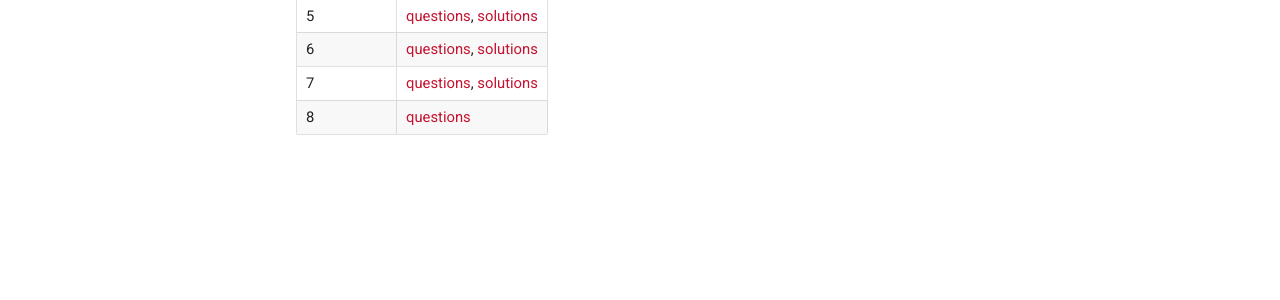
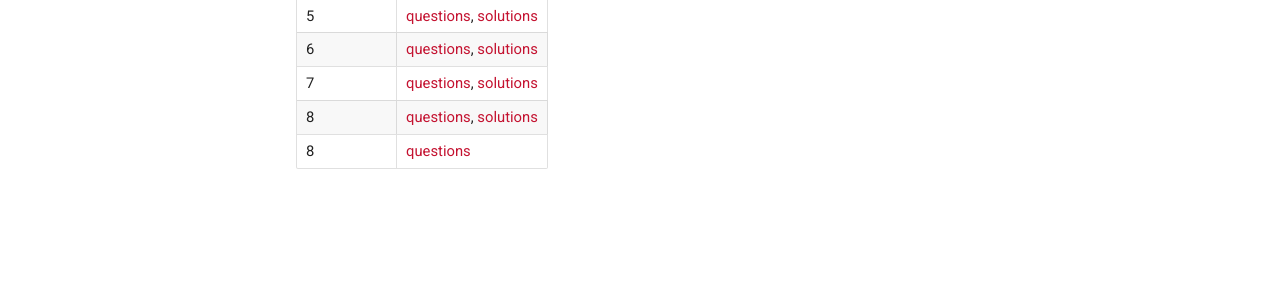
Before and after one commit to cmu-optimal-control/cmu-optimal-control.github.io, an MkDocs documentation site: the page built from docs/quizzes.md, in a window 1280 px wide. Shown: the part 398-698 px from the top of the page. Built offline with MkDocs 1.6.1 and Material for MkDocs 9.7.7, drawn with Linux system fonts in a browser that asks for light colours.

Commit message:
add quiz 8 solutions, quiz 9 pdf

```diff
--- a/docs/quizzes.md
+++ b/docs/quizzes.md
@@ -10,7 +10,9 @@
 |5| [questions](quizzes/week5.pdf), [solutions](https://github.com/Optimal-Control-16-745/quiz_solutions/blob/main/week_05_quiz_solutions.pdf) |
 |6| [questions](quizzes/week6.pdf), [solutions](https://github.com/Optimal-Control-16-745/quiz_solutions/blob/main/week_06_quiz_solutions.pdf) |
 |7| [questions](quizzes/week7.pdf), [solutions](https://github.com/Optimal-Control-16-745/quiz_solutions/blob/main/week_07_quiz_solutions.pdf) |
-|8| [questions](quizzes/week8.pdf) |
+|8| [questions](quizzes/week8.pdf), [solutions](https://github.com/Optimal-Control-16-745/quiz_solutions/blob/main/week_08_quiz_solutions.pdf) |
+|8| [questions](quizzes/week9.pdf) |
+
 
 
 
```
